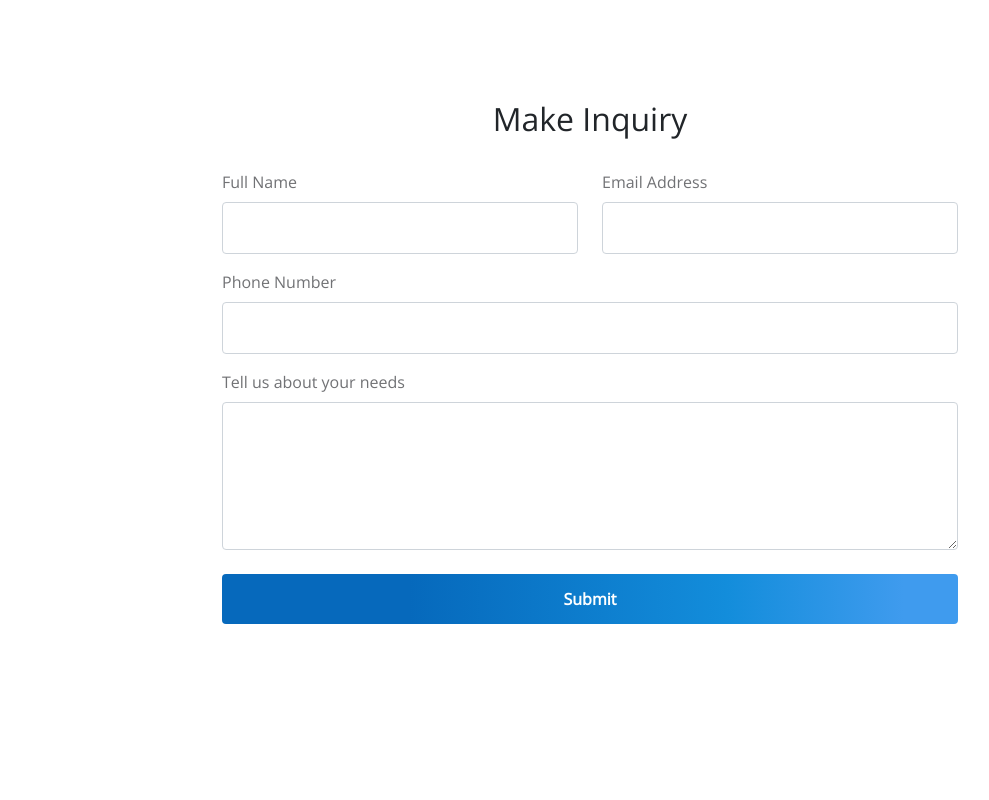
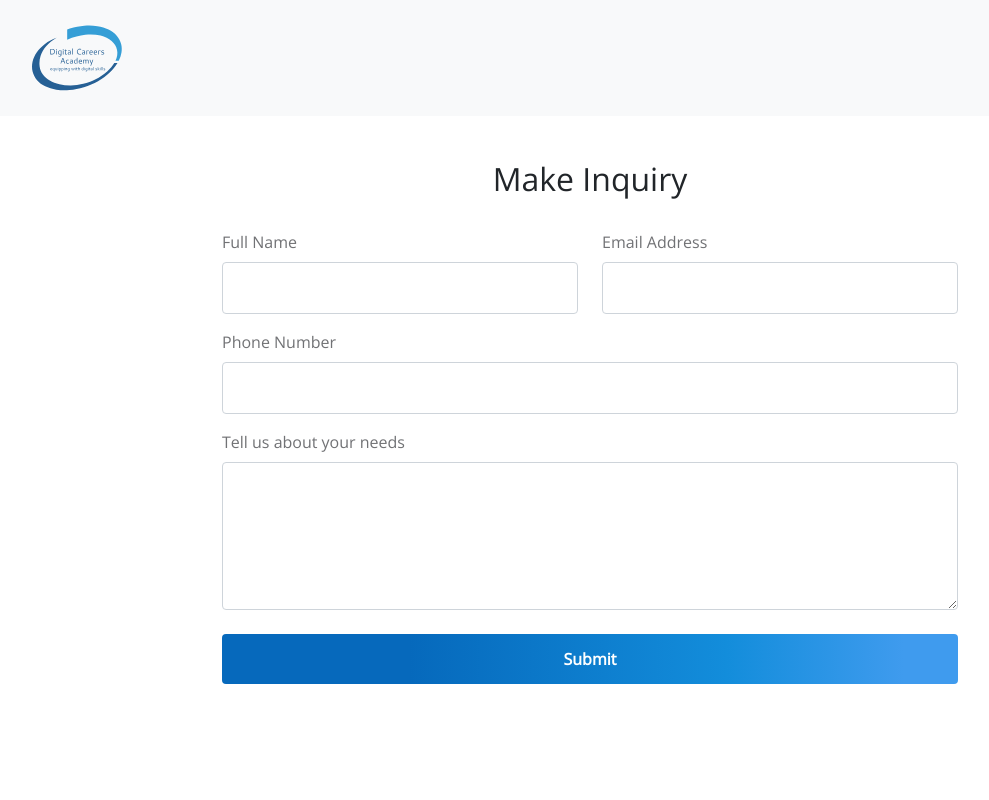
Before and after one commit to iamyinka/wwwdca, a Django app: template frontend/templates/inquiry.html in a window 1280 px wide. Shown: the whole page, without its empty margins (50-1039 px from the left). Run offline with Django 4.2, Linux system fonts and the light colour scheme; the template is opened without the code that fills it, so the values that code supplies are empty.

Commit message:
inquiry page added svg logo

```diff
--- a/frontend/static/css/inquiry.css
+++ b/frontend/static/css/inquiry.css
@@ -73,7 +73,7 @@
   }
 
   .section-padding {
-    padding-top: 100px;
+    padding-top: 20vh;
     padding-bottom: 100px;
   }
 
--- a/frontend/templates/inquiry.html
+++ b/frontend/templates/inquiry.html
@@ -25,64 +25,45 @@
     </head>
 
     <body>
-
+        <nav class="navbar fixed-top navbar-light bg-light">
+            <div class="container">
+              <a class="navbar-brand" href="#">
+                <img src="../media/dcasvg-logo.svg" alt="" width="90" height="90">
+              </a>
+            </div>
+          </nav>
         <main>
-
 <!--CONTACT-->
-            <section class="section-padding">
-                <div class="container">
-                    <div class="row contact-us-sec">
-
-                        <div class="col-lg-8 col-md-10 col-12 mx-auto">
-                            <h2 class="mb-4 text-center">Make Inquiry</h2>
-
+        <section class="section-padding">
+            <div class="container">
+                <div class="row contact-us-sec">
+                    <div class="col-lg-8 col-md-10 col-12 mx-auto">
+                        <h2 class="mb-4 text-center">Make Inquiry</h2>
                             <form class="custom-form" role="form" action="" method="POST">
                                 <div class="row">
                                     <div class="col-lg-6 col-md-6 col-12 my-2">
                                         <label class="mb-2" for="name">Full Name</label>
-
                                         <input type="text" name="name" id="name" class="form-control" required="">
                                     </div>
-
                                     <div class="col-lg-6 col-md-6 col-12 my-2">
                                         <label class="mb-2" for="email">Email Address</label>
-
                                         <input type="email" name="email" id="email" pattern="[^ @]*@[^ @]*" class="form-control" required="">
                                     </div>
                                     <div class="col-lg-12 col-md-6 col-12 my-2">
                                         <label class="mb-2" for="phone">Phone Number</label>
-
                                         <input type="number" name="phone" id="phone" class="form-control" required="">
                                     </div>
-<!--
-                                    <div class="col-lg-4 col-md-6 col-12 my-2">
-                                        <label class="mb-2" for="subject">How did you know about us?</label>
-
-                                        <select class="form-select form-control" name="subject" id="subject">
-                                            <option selected="">Choose a subject</option>
-                                            <option value="web+search">Website Searches</option>
-                                            <option value="social+media">Social Media</option>
-                                            <option value="others">Others</option>
-                                        </select>
-                                    </div>
--->
                                     <div class="col-12 my-2">
                                         <label class="mb-2" for="message">Tell us about your needs</label>
-
                                         <textarea class="form-control" rows="5" id="message" name="message" required=""></textarea>
-
                                         <button type="submit" class="form-control mt-4" id="submit">Submit</button>
                                     </div>
-
                                 </div>
                             </form>
                         </div>
-
                     </div>
                 </div>
             </section>
-
         </main>
-
     </body>
 </html>
```
Also changed, not shown: frontend/media/dcasvg-logo.svg (added).
